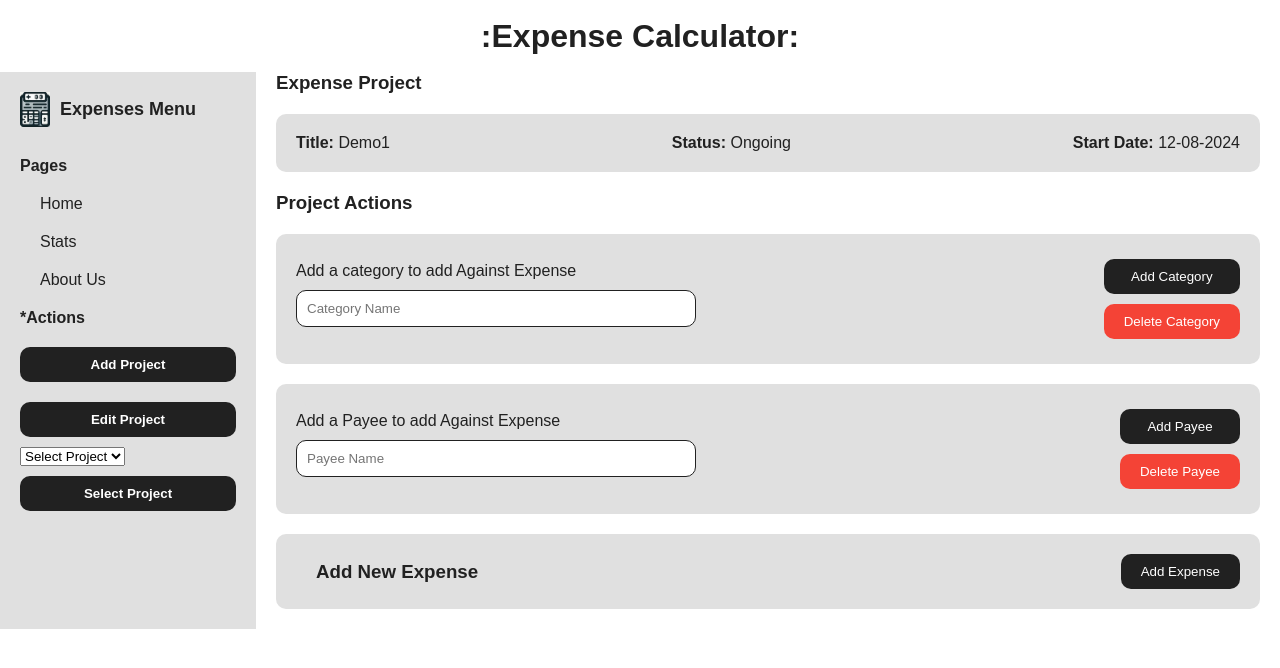
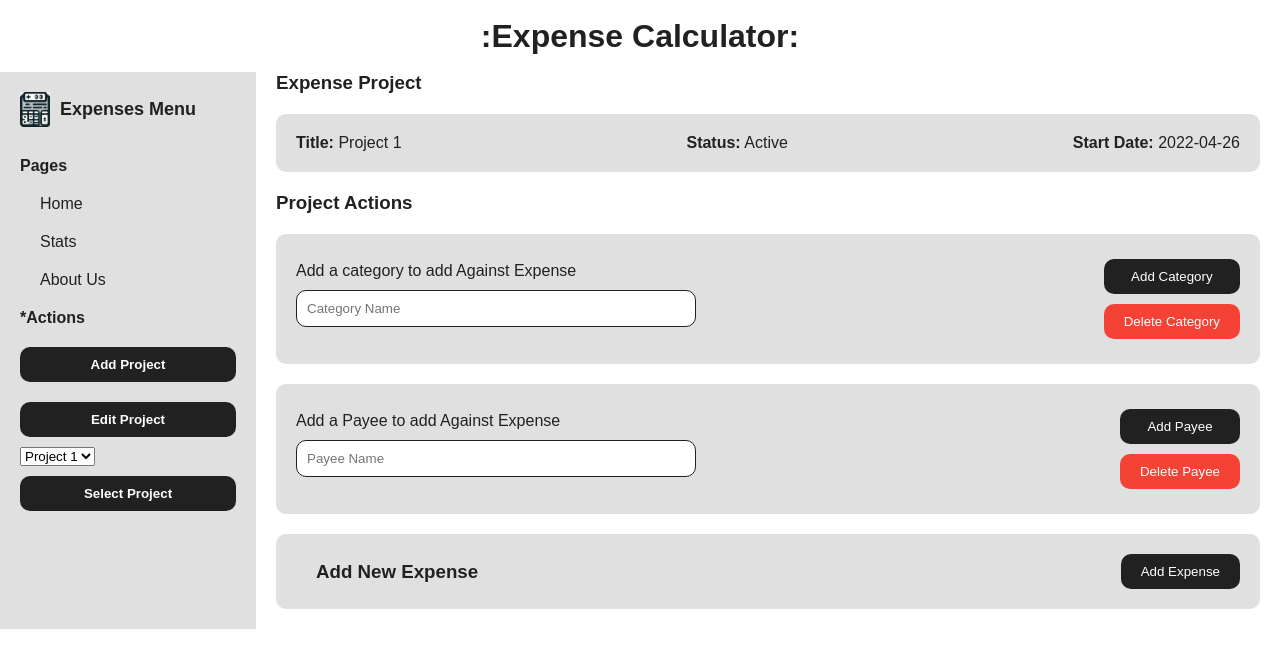
Before and after one commit to bsef19a531/Project_Expense_Calculator, a React (Create React App) app: page / in a window 1280 px wide. Shown: the top 668 px of the page. Built offline with nearby package versions, Linux system fonts and the light colour scheme.

Commit message:
created functionality to switch projects

```diff
--- a/src/App.js
+++ b/src/App.js
@@ -17,8 +17,6 @@ function App() {
   }, [dispatch]); // Empty dependency array ensures fetching only on mount
 
   const loading = useSelector((state) => state.projects.loading);
-  const projects = useSelector((state) => state.projects.projects);
-  console.log(projects);
 
   return (
     loading ? <Loader /> :
--- a/src/components/SideHeader/SideHeader.js
+++ b/src/components/SideHeader/SideHeader.js
@@ -1,10 +1,15 @@
-import React, { useState } from 'react';
+import React, { useState, useEffect } from 'react';
 import styles from './SideHeader.module.css';
 import logo from '../../assets/cal-logo.jpg';
 import { Link } from 'react-router-dom';
 import AddProjectModal from '../Modals/AddProjectModal';
+import { useSelector } from 'react-redux';
+import { setSelectedProject as setSelectedProjectId } from '../../redux/selectedProjectSlice';
+import { useDispatch } from 'react-redux';
 
 const SideHeader = () => {
+    const dispatch = useDispatch();
+
     const [isModalOpen, setIsModalOpen] = useState(false);
 
     const openModal = () => {
@@ -19,6 +24,30 @@ const SideHeader = () => {
         console.log('Creating project:', projectName);
 
     };
+
+    const projects = useSelector((state) => state.projects.projects);
+    const selectedProjectId = useSelector((state) => state.selectedProject.selectedProjectId);
+    const [selectedProject, setSelectedProject] = useState(projects[0]?.name || 'None');
+
+    useEffect(() => {
+        // Handle potential situations where projects might be empty initially
+        if (projects.length > 0 && !selectedProject) {
+            setSelectedProject(projects[0].name);
+        }
+        if (selectedProject !== 'None') {
+            dispatch(setSelectedProjectId(projects.filter(project => selectedProject === selectedProject)[0].id));
+            console.log('Selected project from useEffect:', selectedProjectId);
+        }
+    }, [projects]);
+
+
+    const handleProjectChange = (event) => {
+        setSelectedProject(event.target.value);
+        console.log('Selected project:', selectedProject);
+        dispatch(setSelectedProjectId(event.target.value)); // Use selectedProject as ID directly
+        console.log('Selected projectId:', selectedProjectId);
+    };
+
 
     return (
         <div className={styles.container}>
@@ -49,14 +78,17 @@ const SideHeader = () => {
                 />
 
                 <button className={styles.menu_btn}>Edit Project</button>
+
                 <div>
-                    <select>
-                        <option key={1} value="">Select Project</option>
-                        <option key={2} value="1">Project 1</option>
-                        <option key={3} value="2">Project 2</option>
-                        <option key={4} value="3">Project 3</option>
+                    <select value={selectedProject} onChange={handleProjectChange}>
+                        {projects.map((project) => (
+                            <option key={project.id} value={project.id}>
+                                {project.name}
+                            </option>
+                        ))}
                     </select>
                 </div>
+
                 <button className={styles.menu_btn}>Select Project</button>
             </div>
         </div>
--- a/src/pages/Home/Home.js
+++ b/src/pages/Home/Home.js
@@ -1,14 +1,25 @@
 import React from 'react'
 import styles from './Home.module.css'
+import { useSelector } from 'react-redux'
 
 const Home = () => {
+
+    const selectedProjectId = useSelector((state) => state.selectedProject.selectedProjectId);
+    const projects = useSelector((state) => state.projects.projects);
+    const selectedProject = projects.filter(project => project.id == selectedProjectId)[0];
+
     return (
         <div>
             <h3 className={styles.title}>Expense Project</h3>
             <div className={styles.proj_container}>
-                <div><b>Title:</b> {"Demo1"} </div>
-                <div><b>Status:</b> {"Ongoing"} </div>
-                <div><b>Start Date:</b> {"12-08-2024"} </div>
+                {
+                    !selectedProject ? <div>Loading...</div> : <>
+                        <div><b>Title:</b> {selectedProject.name} </div>
+                        <div><b>Status:</b> {selectedProject.status} </div>
+                        <div><b>Start Date:</b> {selectedProject.startDate} </div>
+                    </>
+                }
+
             </div>
 
             <h3 className={styles.title}>Project Actions</h3>
--- /dev/null
+++ b/src/redux/selectedProjectSlice.js
@@ -0,0 +1,18 @@
+import { createSlice } from "@reduxjs/toolkit";
+
+const initialState = {
+    selectedProjectId: null, // Initially, no project is selected
+};
+
+export const selectedProjectSlice = createSlice({
+    name: "selectedProject",
+    initialState,
+    reducers: {
+        setSelectedProject: (state, action) => {
+            state.selectedProjectId = action.payload;
+        },
+    },
+});
+
+export const { setSelectedProject } = selectedProjectSlice.actions;
+export default selectedProjectSlice.reducer;
--- a/src/redux/store.js
+++ b/src/redux/store.js
@@ -1,9 +1,11 @@
 import { configureStore } from "@reduxjs/toolkit";
 import { projectsReducer } from "./projectsReducer";
+import { selectedProjectSlice } from "./selectedProjectSlice";
 
 const store = configureStore({
     reducer: {
-        projects: projectsReducer
+        projects: projectsReducer,
+        selectedProject: selectedProjectSlice.reducer
     }
 })
 
```
